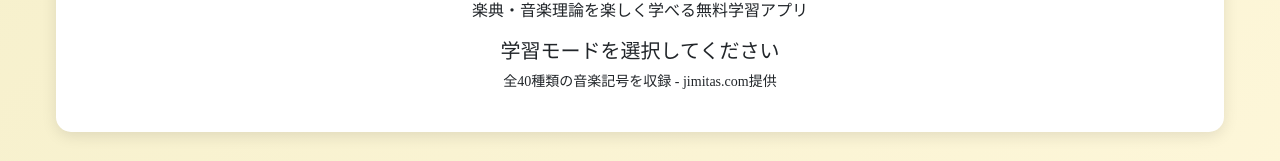
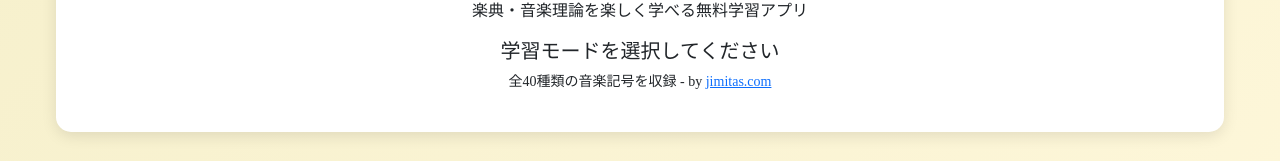
Before and after one commit to jimitas/gakuten, a plain HTML site: page index.html in a window 1280 px wide. Shown: the part 175-336 px from the top of the page. Drawn offline with nearby package versions, Linux system fonts and the light colour scheme; no server answers.

Commit message:
index.htmlの音楽記号の提供元リンクを修正し、jimitas.comへのリンクを追加しました。

```diff
--- a/index.html
+++ b/index.html
@@ -87,7 +87,7 @@
       </header>
       <section class="text-center mt-3">
         <h2 class="h5">学習モードを選択してください</h2>
-        <p class="small">全40種類の音楽記号を収録 - jimitas.com提供</p>
+        <p class="small">全40種類の音楽記号を収録 - by <a href="https://jimitas.com/" target="_blank" rel="noopener">jimitas.com</a></p>
       </section>
     </div>
   </main>
```
Also changed, not shown: .claude/settings.local.json.
